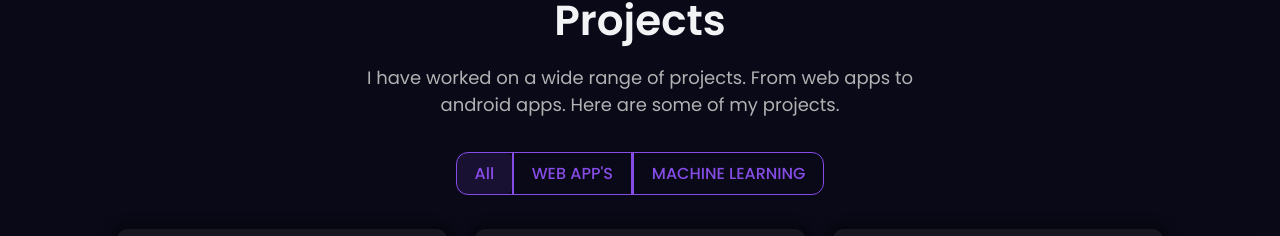
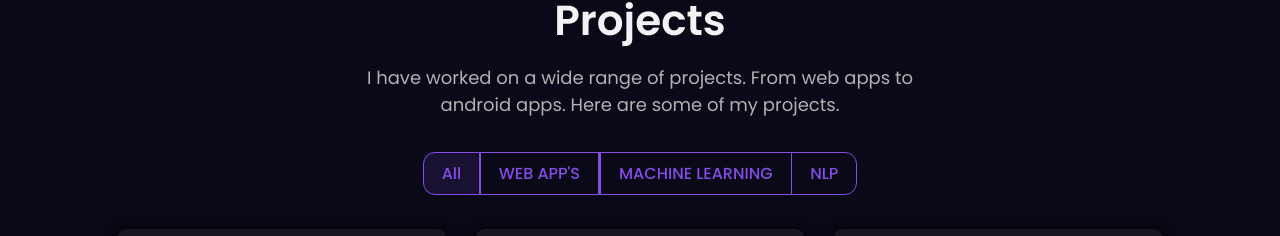
Before and after one commit to busijoseph826/joseph_portfolio, a React (Create React App) app: page / in a window 1280 px wide. Shown: the part 4104-4340 px from the top of the page. Built offline with nearby package versions, Linux system fonts and the light colour scheme.

Commit message:
upating project sections

```diff
--- a/src/components/Projects/index.js
+++ b/src/components/Projects/index.js
@@ -33,6 +33,13 @@ const Projects = ({openModal,setOpenModal}) => {
             :
             <ToggleButton value="machine learning" onClick={() => setToggle('machine learning')}>MACHINE LEARNING</ToggleButton>
           }
+          <Divider />
+          {toggle === 'natural nanguage processing' ?
+            <ToggleButton active value="natural nanguage processing" onClick={() => setToggle('natural nanguage processing')}>NLP</ToggleButton>
+            :
+            <ToggleButton value="natural nanguage processing" onClick={() => setToggle('natural nanguage processing')}>NLP</ToggleButton>
+          }
+
         </ToggleButtonGroup>
         <CardContainer>
           {toggle === 'all' && projects
```
